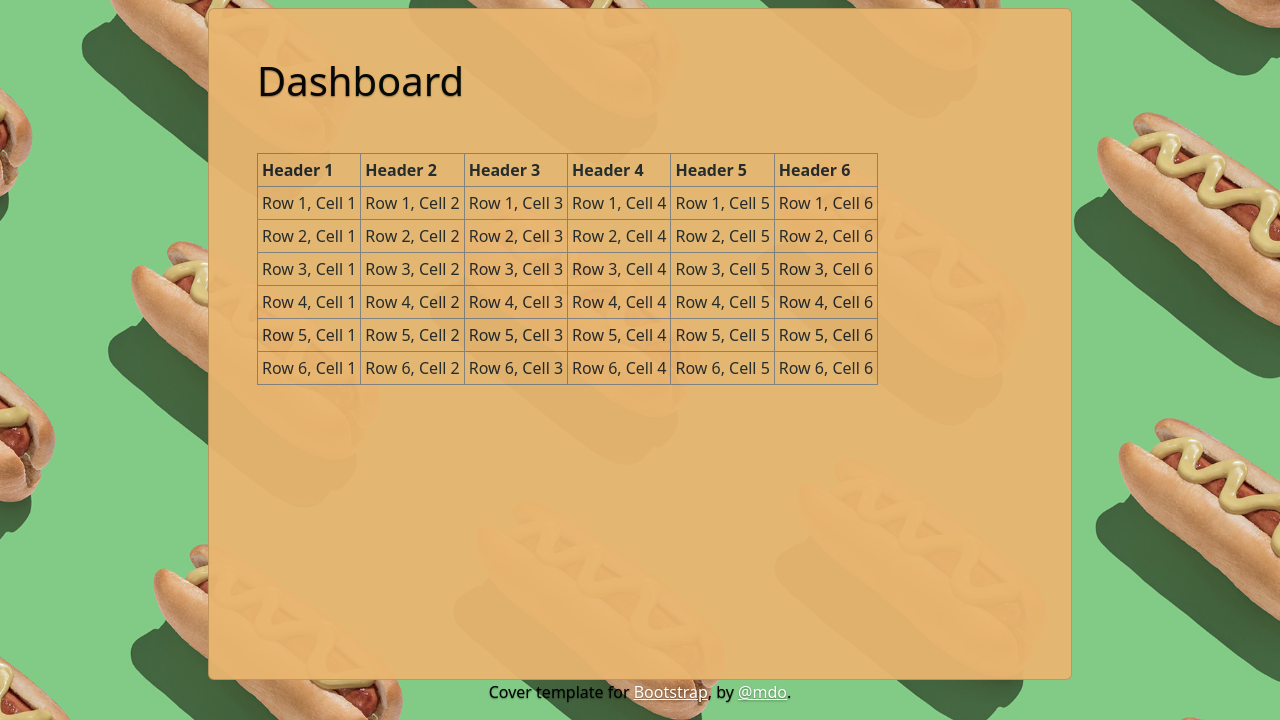
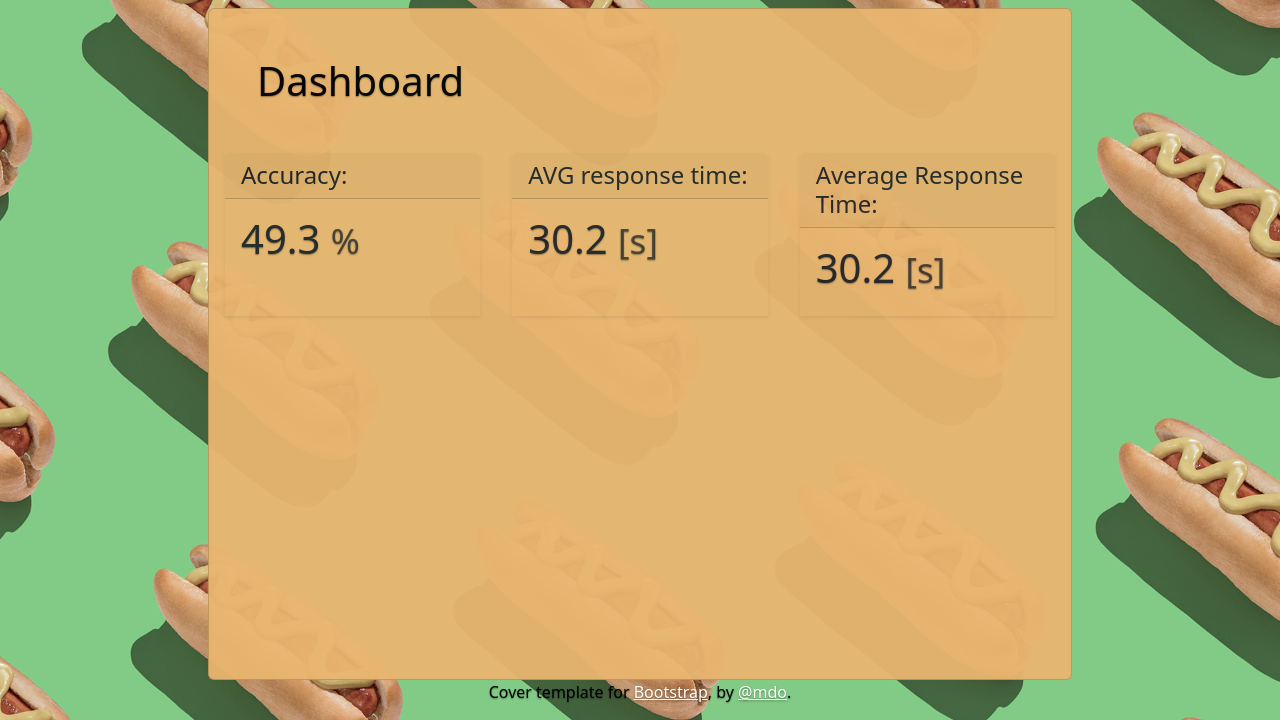
Before and after one commit to pippo-sci/NotHotDog, a Django app: page /dashboard in a window 1280 px wide. Shown: the part 84-804 px from the top of the page. Run offline with Django 4.2, Linux system fonts and the light colour scheme; data comes from the database, SQL or seed files in the repository; both versions use the stored data as it was after the commit; some libraries are stand-ins or nearby versions.

Commit message:
Modificaciones al dashboard - Primeros KPI

```diff
--- a/WebDjango/NotHotDog/NotHotDogWebsite/templates/dashboard.html
+++ b/WebDjango/NotHotDog/NotHotDogWebsite/templates/dashboard.html
@@ -2,71 +2,37 @@
 {% load static %}
 
 {% block content%}
+
 <main role="main" class="pt-5 card mt-2 px-5">
     <h1 class="cover-heading mb-5">Dashboard</h1>
-    <div class="table-responsive">
-      <table class="table-sm table-bordered">
-        <thead class='thead-dark'>
-          <tr>
-            <th>Header 1</th>
-            <th>Header 2</th>
-            <th>Header 3</th>
-            <th>Header 4</th>
-            <th>Header 5</th>
-            <th>Header 6</th>
-          </tr>
-        </thead>
-        <tbody>
-          <tr>
-            <td>Row 1, Cell 1</td>
-            <td>Row 1, Cell 2</td>
-            <td>Row 1, Cell 3</td>
-            <td>Row 1, Cell 4</td>
-            <td>Row 1, Cell 5</td>
-            <td>Row 1, Cell 6</td>
-          </tr>
-          <tr>
-            <td>Row 2, Cell 1</td>
-            <td>Row 2, Cell 2</td>
-            <td>Row 2, Cell 3</td>
-            <td>Row 2, Cell 4</td>
-            <td>Row 2, Cell 5</td>
-            <td>Row 2, Cell 6</td>
-          </tr>
-          <tr>
-            <td>Row 3, Cell 1</td>
-            <td>Row 3, Cell 2</td>
-            <td>Row 3, Cell 3</td>
-            <td>Row 3, Cell 4</td>
-            <td>Row 3, Cell 5</td>
-            <td>Row 3, Cell 6</td>
-          </tr>
-          <tr>
-            <td>Row 4, Cell 1</td>
-            <td>Row 4, Cell 2</td>
-            <td>Row 4, Cell 3</td>
-            <td>Row 4, Cell 4</td>
-            <td>Row 4, Cell 5</td>
-            <td>Row 4, Cell 6</td>
-          </tr>
-          <tr>
-            <td>Row 5, Cell 1</td>
-            <td>Row 5, Cell 2</td>
-            <td>Row 5, Cell 3</td>
-            <td>Row 5, Cell 4</td>
-            <td>Row 5, Cell 5</td>
-            <td>Row 5, Cell 6</td>
-          </tr>
-          <tr>
-            <td>Row 6, Cell 1</td>
-            <td>Row 6, Cell 2</td>
-            <td>Row 6, Cell 3</td>
-            <td>Row 6, Cell 4</td>
-            <td>Row 6, Cell 5</td>
-            <td>Row 6, Cell 6</td>
-          </tr>
-        </tbody>
-      </table>
+
+    <div class="card-deck d-flex justify-content-center">
+        <div class="card-mini mb-3 col-4 mx-3 shadow-sm">
+          <div class="card-header">
+            <h4 class="my-0 font-weight-normal">Accuracy: </h4>
+          </div>
+          <div class="card-body">
+            <h1 class="card-title pricing-card-title"> {{ accuracy }} <small class="text-muted"> % </small></h1>
+          </div>
+        </div>
+
+        <div class="card-mini mb-3 col-4 mx-3 shadow-sm">
+          <div class="card-header">
+            <h4 class="my-0 font-weight-normal">AVG response time: </h4>
+          </div>
+          <div class="card-body">
+            <h1 class="card-title pricing-card-title"> {{ average_response_time }} <small class="text-muted"> [s] </small></h1>
+          </div>
+        </div>
+
+        <div class="card-mini mb-3 col-4 mx-3 shadow-sm">
+          <div class="card-header">
+            <h4 class="my-0 font-weight-normal">Average Response Time: </h4>
+          </div>
+          <div class="card-body">
+            <h1 class="card-title pricing-card-title"> {{ average_response_time }} <small class="text-muted"> [s] </small></h1>
+          </div>
+        </div>
     </div>
 </main>
 {% endblock %}
--- a/WebDjango/NotHotDog/NotHotDogWebsite/views.py
+++ b/WebDjango/NotHotDog/NotHotDogWebsite/views.py
@@ -1,7 +1,8 @@
 from django.shortcuts import render
 from django.views.generic import TemplateView
 from django.http import HttpResponse, JsonResponse
-from .models import Doc
+from .models import Doc, Predictions
+from django.db import models
 
 # Create your views here.
 
@@ -20,7 +21,30 @@ def about(request):
   return render(request, 'about.html', {})
 
 def dashboard(request):
-  return render(request, 'dashboard.html', {})
+  # Get all predictions from the database
+  predictions = Predictions.objects.all()
+
+  # Calculate accuracy
+  total_predictions = predictions.count()
+  total_conformity = predictions.filter(conformity=True).count()
+  accuracy = total_conformity / total_predictions * 100 if total_predictions > 0 else 0
+  accuracy_formatted = "{:.1f}".format(accuracy)
+
+  # Calculate average time of response
+  total_response_time = predictions.aggregate(models.Sum('t_response'))['t_response__sum']
+  average_response_time = total_response_time / total_predictions if total_predictions > 0 else 0
+  average_response_time_formatted = "{:.1f}".format(average_response_time)
+
+  # Pass the data to the template
+  context = {
+      'predictions': predictions,
+      'accuracy': accuracy_formatted,
+      'average_response_time': average_response_time_formatted,
+      # Include any additional data in the context
+      # ...
+  }
+
+  return render(request, 'dashboard.html', context)
 
 def footer(request):
   return render(request, 'footer.html', {})
```
Also changed, not shown: WebDjango/NotHotDog/NotHotDogWebsite/static/NotHotDogWebsite/style.css (+7 -0 lines), WebDjango/NotHotDog/db.sqlite3.
